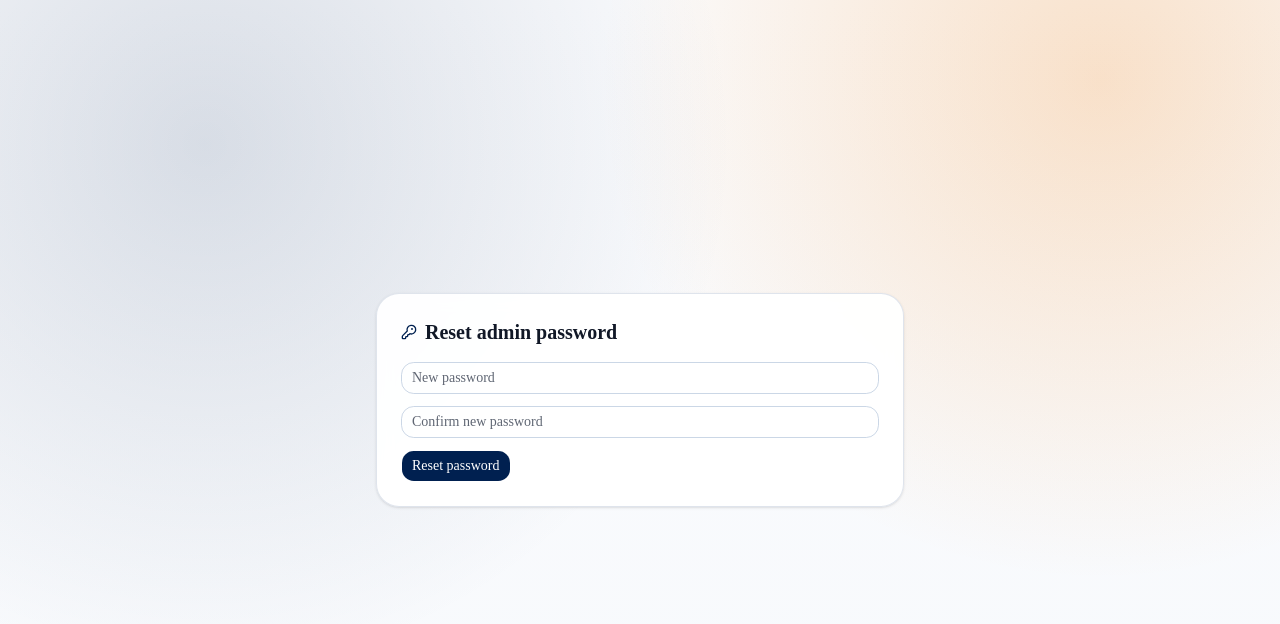
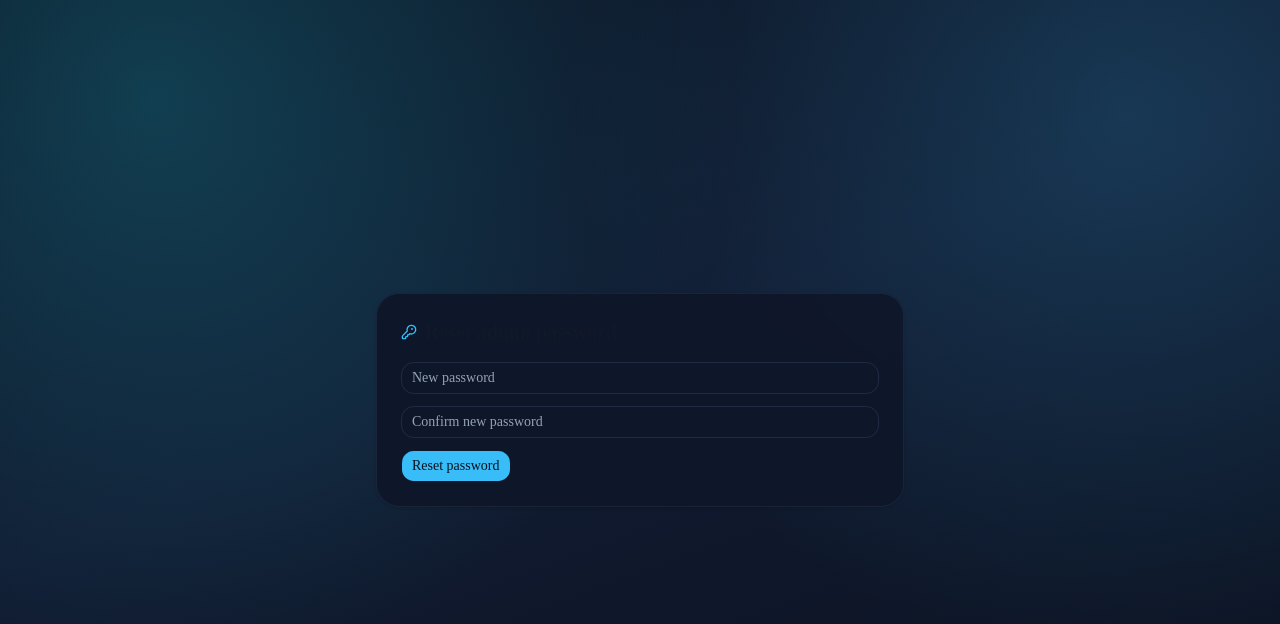
Before and after one commit to ngogafidele/inventory, a Next.js app: page /reset-password in a window 1280 px wide. Shown: the top 624 px of the page. Built offline with nearby package versions, Linux system fonts and the light colour scheme.

Commit message:
Change Login page

```diff
--- a/app/globals.css
+++ b/app/globals.css
@@ -144,9 +144,61 @@
 
 @layer components {
   .brand-auth-surface {
+    color-scheme: dark;
+    --background: #0b1220;
+    --foreground: #e2e8f0;
+    --card: #0f172a;
+    --card-foreground: #e2e8f0;
+    --primary: #38bdf8;
+    --primary-foreground: #0b1220;
+    --secondary: #1f2a44;
+    --secondary-foreground: #e2e8f0;
+    --muted: #16213a;
+    --muted-foreground: #94a3b8;
+    --accent: #22d3ee;
+    --accent-foreground: #08101f;
+    --border: #1e293b;
+    --input: #1f2a44;
+    --ring: #38bdf8;
+
     background:
-      radial-gradient(circle at 16% 18%, color-mix(in srgb, var(--primary) 14%, transparent), transparent 42%),
-      radial-gradient(circle at 86% 10%, color-mix(in srgb, var(--accent) 22%, transparent), transparent 38%),
-      linear-gradient(to bottom, #fbfcfe, var(--background));
+      radial-gradient(circle at 12% 12%, color-mix(in srgb, var(--accent) 22%, transparent), transparent 44%),
+      radial-gradient(circle at 88% 14%, color-mix(in srgb, var(--primary) 18%, transparent), transparent 42%),
+      linear-gradient(160deg, #0b1220 0%, #111b31 45%, #0b1220 100%);
+  }
+
+  .brand-auth-surface [data-slot="input"] {
+    color: var(--foreground) !important;
+    caret-color: var(--foreground);
+    background-color: color-mix(in srgb, var(--card) 88%, transparent);
+    color-scheme: dark;
+  }
+
+  .brand-auth-surface [data-slot="input"]::placeholder {
+    color: var(--muted-foreground) !important;
+  }
+
+  .brand-auth-surface [data-slot="input"]:-webkit-autofill {
+    -webkit-text-fill-color: var(--foreground);
+    box-shadow: 0 0 0px 1000px color-mix(in srgb, var(--card) 92%, transparent) inset;
+    transition: background-color 5000s ease-in-out 0s;
+  }
+
+  .brand-auth-surface svg {
+    color: var(--foreground);
+  }
+
+  .brand-auth-surface input[type="password"]::-ms-reveal,
+  .brand-auth-surface input[type="password"]::-ms-clear {
+    filter: invert(1);
+  }
+
+  .brand-auth-surface input[type="password"]::-webkit-credentials-auto-fill-button {
+    filter: invert(1);
+  }
+
+  .brand-auth-surface input[type="password"]::-webkit-textfield-decoration-container {
+    filter: invert(1);
+    opacity: 0.85;
   }
 }
--- a/components/products/products-manager.tsx
+++ b/components/products/products-manager.tsx
@@ -1,6 +1,6 @@
 "use client"
 
-import { useEffect, useState } from "react"
+import { useEffect, useMemo, useState } from "react"
 import { formatCurrency } from "@/lib/utils/format"
 import { FileText } from "lucide-react"
 import { Button } from "@/components/ui/button"
@@ -82,23 +82,47 @@ export function ProductsManager({
   const [dialogOpen, setDialogOpen] = useState(false)
   const [submitting, setSubmitting] = useState(false)
   const [error, setError] = useState<string | null>(null)
+  const [search, setSearch] = useState("")
   const [currentPage, setCurrentPage] = useState(1)
 
-  const pageCount = Math.max(1, Math.ceil(products.length / PRODUCTS_PER_PAGE))
+  const filteredProducts = useMemo(() => {
+    const query = search.trim().toLowerCase()
+    if (!query) return products
+
+    return products.filter((product) => {
+      return (
+        product.name.toLowerCase().includes(query) ||
+        product.sku.toLowerCase().includes(query) ||
+        (product.unit ?? "").toLowerCase().includes(query)
+      )
+    })
+  }, [products, search])
+
+  const pageCount = Math.max(
+    1,
+    Math.ceil(filteredProducts.length / PRODUCTS_PER_PAGE)
+  )
   const safeCurrentPage = Math.min(currentPage, pageCount)
   const pageStart = (safeCurrentPage - 1) * PRODUCTS_PER_PAGE
-  const paginatedProducts = products.slice(
+  const paginatedProducts = filteredProducts.slice(
     pageStart,
     pageStart + PRODUCTS_PER_PAGE
   )
-  const visibleStart = products.length === 0 ? 0 : pageStart + 1
-  const visibleEnd = Math.min(pageStart + PRODUCTS_PER_PAGE, products.length)
+  const visibleStart = filteredProducts.length === 0 ? 0 : pageStart + 1
+  const visibleEnd = Math.min(
+    pageStart + PRODUCTS_PER_PAGE,
+    filteredProducts.length
+  )
 
   useEffect(() => {
     if (currentPage > pageCount) {
       setCurrentPage(pageCount)
     }
   }, [currentPage, pageCount])
+
+  useEffect(() => {
+    setCurrentPage(1)
+  }, [search])
 
   const resetForm = () => {
     setFormState({
@@ -375,6 +399,12 @@ export function ProductsManager({
           <h2 className="text-2xl font-semibold">Products</h2>
         </div>
         <div className="flex flex-wrap gap-2">
+          <Input
+            placeholder="Search products"
+            value={search}
+            onChange={(event) => setSearch(event.target.value)}
+            className="w-full sm:w-56"
+          />
           <Button variant="outline" onClick={produceCatalogPdf}>
             <FileText className="size-4" />
             Catalog PDF
@@ -579,7 +609,7 @@ export function ProductsManager({
       </Table>
       <div className="flex flex-col gap-3 border-t border-border/80 pt-4 text-sm text-muted-foreground sm:flex-row sm:items-center sm:justify-between">
         <p>
-          Showing {visibleStart}-{visibleEnd} of {products.length} products
+          Showing {visibleStart}-{visibleEnd} of {filteredProducts.length} products
         </p>
         <div className="flex items-center gap-2">
           <Button
--- a/components/stock-adjustments/stock-adjustments-manager.tsx
+++ b/components/stock-adjustments/stock-adjustments-manager.tsx
@@ -40,7 +40,7 @@ export function StockAdjustmentsManager({
   products: ProductOption[]
 }) {
   const [adjustments, setAdjustments] = useState(initialAdjustments)
-  const [productId, setProductId] = useState(products[0]?._id ?? "")
+  const [productId, setProductId] = useState("")
   const [quantityChange, setQuantityChange] = useState("")
   const [reason, setReason] = useState("")
   const [error, setError] = useState<string | null>(null)
```
